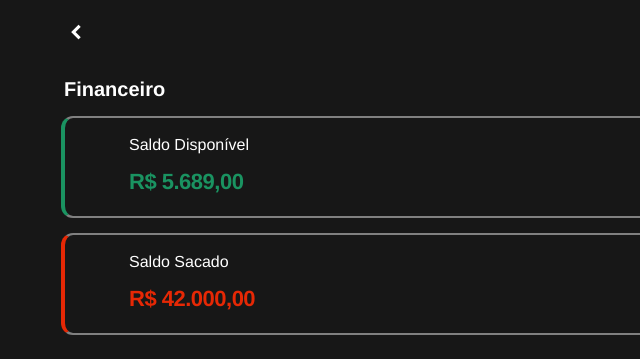
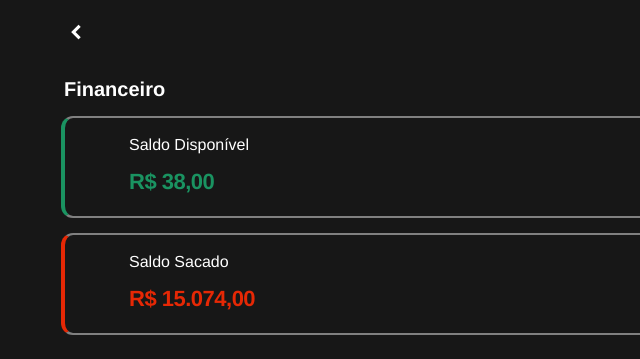
Before and after one commit to yurizin035/nocive, a plain HTML site: page admin/saque/index.html in a window 1280 px wide. Shown: the top 359 px of the page, 0-640 px from the left. Drawn offline with nearby package versions, Linux system fonts and the light colour scheme.

Commit message:
Update index.html

```diff
--- a/admin/saque/index.html
+++ b/admin/saque/index.html
@@ -18,11 +18,11 @@
   <span class="title">Financeiro</span>
   <section class="saldo b1">
     <span class="name">Saldo Disponível</span>
-    <span class="value g">R$ 5.689,00</span>
+    <span class="value g">R$ 38,00</span>
   </section>
   <section class="saldo b2">
     <span class="name">Saldo Sacado</span>
-    <span class="value r">R$ 42.000,00</span>
+    <span class="value r">R$ 15.074,00</span>
   </section>
     <button onclick="menu()" class="sacar">Efetuar saque</button>
   <span class="title">Meu extrato</span>
```
